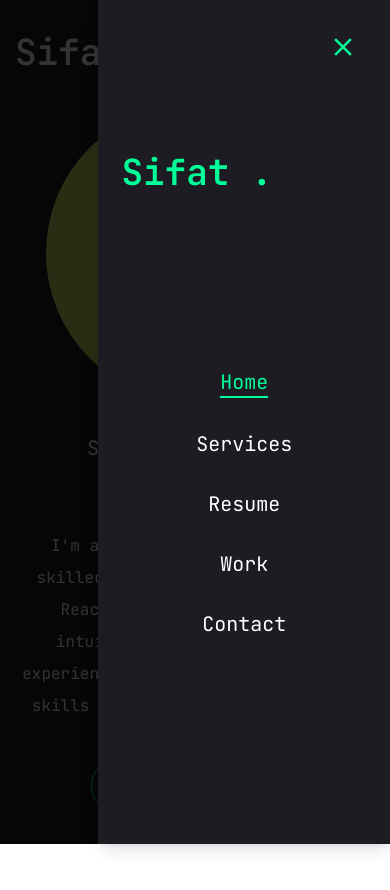
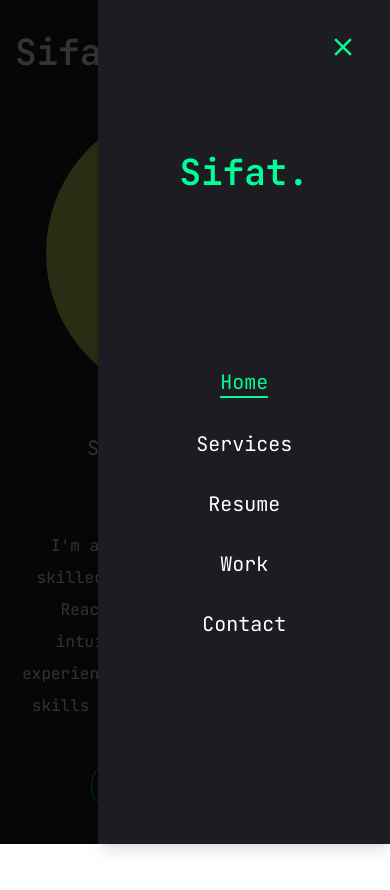
Before and after one commit to sifat2626/portfolio, a Next.js app: page / in a window 390 px wide. Both pictures are taken after a click on the button 359 px from the left and 52 px from the top of the page. Shown: the top 890 px of the page. Built offline with nearby package versions, Linux system fonts and the light colour scheme.

Commit message:
Update MobileNav.jsx

```diff
--- a/components/MobileNav.jsx
+++ b/components/MobileNav.jsx
@@ -38,7 +38,7 @@ function MobileNav() {
         {/* logo */}
         <div className="mt-32 mb-40 text-accent text-2xl">
           <Link href={"/"}></Link>
-          <h1 className="text-4xl font-semibold">
+          <h1 className="text-4xl font-semibold flex justify-center ">
             Sifat <span className="text-accent">.</span>
           </h1>
         </div>
```
